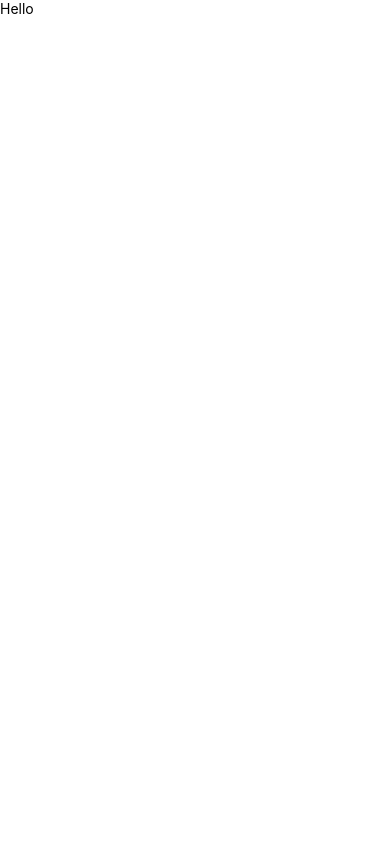
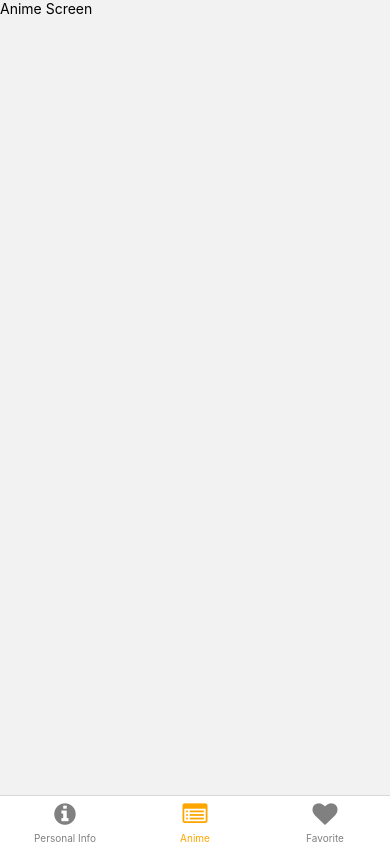
Before and after one commit to engineerStuardo/applaudoStudioCodeChallenge, a React Native app: screen /Anime in a window 390 px wide. Built offline with nearby package versions, Linux system fonts and the light colour scheme.

Commit message:
build bottom tab with basic structure of navigation

```diff
--- a/App.js
+++ b/App.js
@@ -1,12 +1,9 @@
 import React from 'react';
-import {Text, View} from 'react-native';
+
+import {MainNavigation} from './src/Navigation/BottomTab';
 
 const App = () => {
-  return (
-    <View>
-      <Text>Hello</Text>
-    </View>
-  );
+  return <MainNavigation />;
 };
 
 export default App;
--- /dev/null
+++ b/src/Components/AnimeDetail.js
@@ -0,0 +1,8 @@
+import React from 'react';
+import {View, Text} from 'react-native';
+
+export const AnimeDetail = () => (
+  <View>
+    <Text>Anime Detail</Text>
+  </View>
+);
--- /dev/null
+++ b/src/Navigation/AnimeStack.js
@@ -0,0 +1,26 @@
+import React from 'react';
+import {createStackNavigator} from '@react-navigation/stack';
+
+import {AnimeScreen} from '../Screens/AnimeScreen';
+import {AnimeDetail} from '../Components/AnimeDetail';
+
+const Stack = createStackNavigator();
+
+export const AnimeStack = () => (
+  <Stack.Navigator initialRouteName={'AnimeScreen'}>
+    <Stack.Screen
+      options={{
+        headerShown: false,
+      }}
+      name={'AnimeScreen'}
+      component={AnimeScreen}
+    />
+    <Stack.Screen
+      options={{
+        headerShown: false,
+      }}
+      name={'AnimeDetail'}
+      component={AnimeDetail}
+    />
+  </Stack.Navigator>
+);
--- /dev/null
+++ b/src/Navigation/BottomTab.js
@@ -0,0 +1,22 @@
+import React from 'react';
+import {createBottomTabNavigator} from '@react-navigation/bottom-tabs';
+import {NavigationContainer} from '@react-navigation/native';
+
+import {HomeScreen} from '../Screens/HomeScreen';
+import {AnimeStack} from './AnimeStack';
+import {FavoriteScreen} from '../Screens/FavoriteScreen';
+import {createScreenOptions} from './app.navigator.options';
+
+const Tab = createBottomTabNavigator();
+
+export const MainNavigation = () => (
+  <NavigationContainer>
+    <Tab.Navigator
+      screenOptions={createScreenOptions}
+      initialRouteName="Restaurant">
+      <Tab.Screen name="Home" component={HomeScreen} />
+      <Tab.Screen name="Anime" component={AnimeStack} />
+      <Tab.Screen name="Favorite" component={FavoriteScreen} />
+    </Tab.Navigator>
+  </NavigationContainer>
+);
--- /dev/null
+++ b/src/Navigation/app.navigator.options.js
@@ -0,0 +1,21 @@
+import React from 'react';
+import Icon from 'react-native-vector-icons/dist/FontAwesome';
+
+const TAB_ICON = {
+  Home: 'info-circle',
+  Anime: 'list-alt',
+  Favorite: 'heart',
+};
+
+export const createScreenOptions = ({route}) => ({
+  tabBarIcon: ({focused, color, size}) => {
+    const iconName = TAB_ICON[route.name];
+    return (
+      <Icon name={iconName} size={size} color={focused ? 'orange' : 'gray'} />
+    );
+  },
+  headerShown: false,
+  tabBarActiveTintColor: 'orange',
+  tabBarInactiveTintColor: 'gray',
+  title: route.name === 'Home' ? 'Personal Info' : route.name,
+});
```
